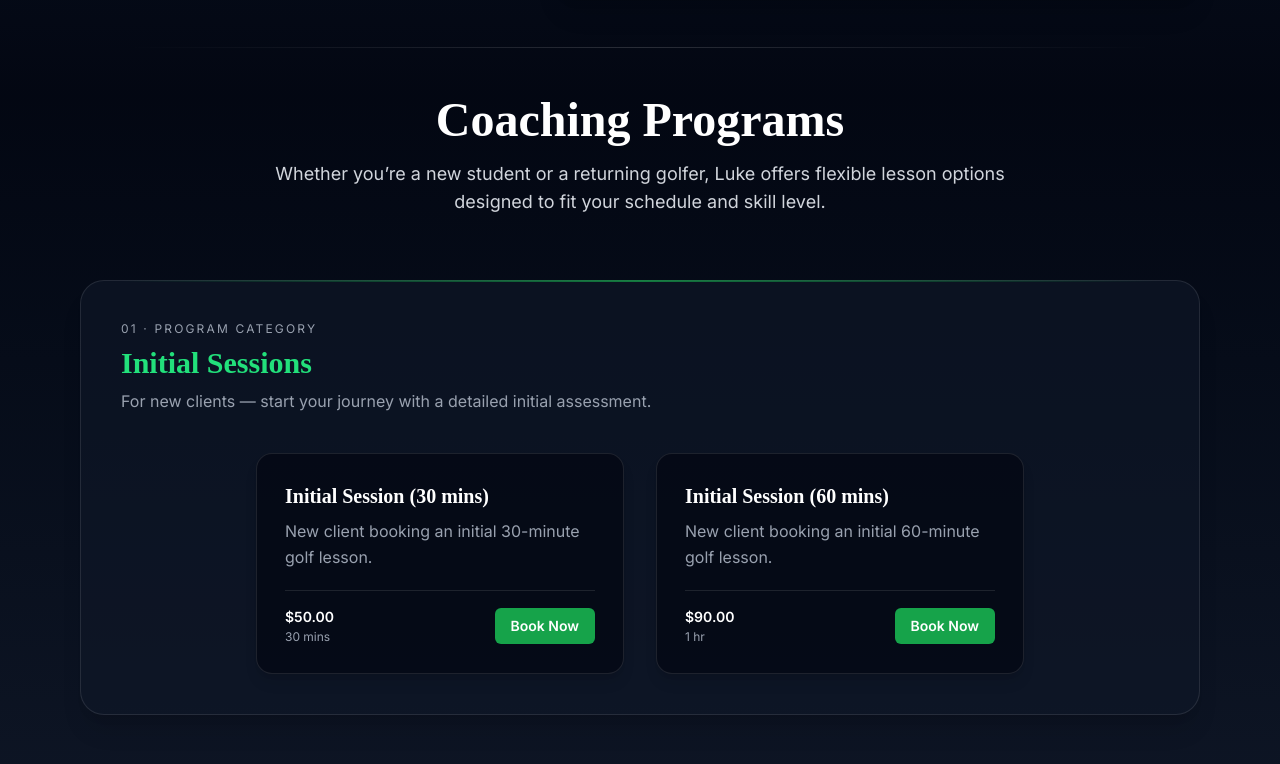
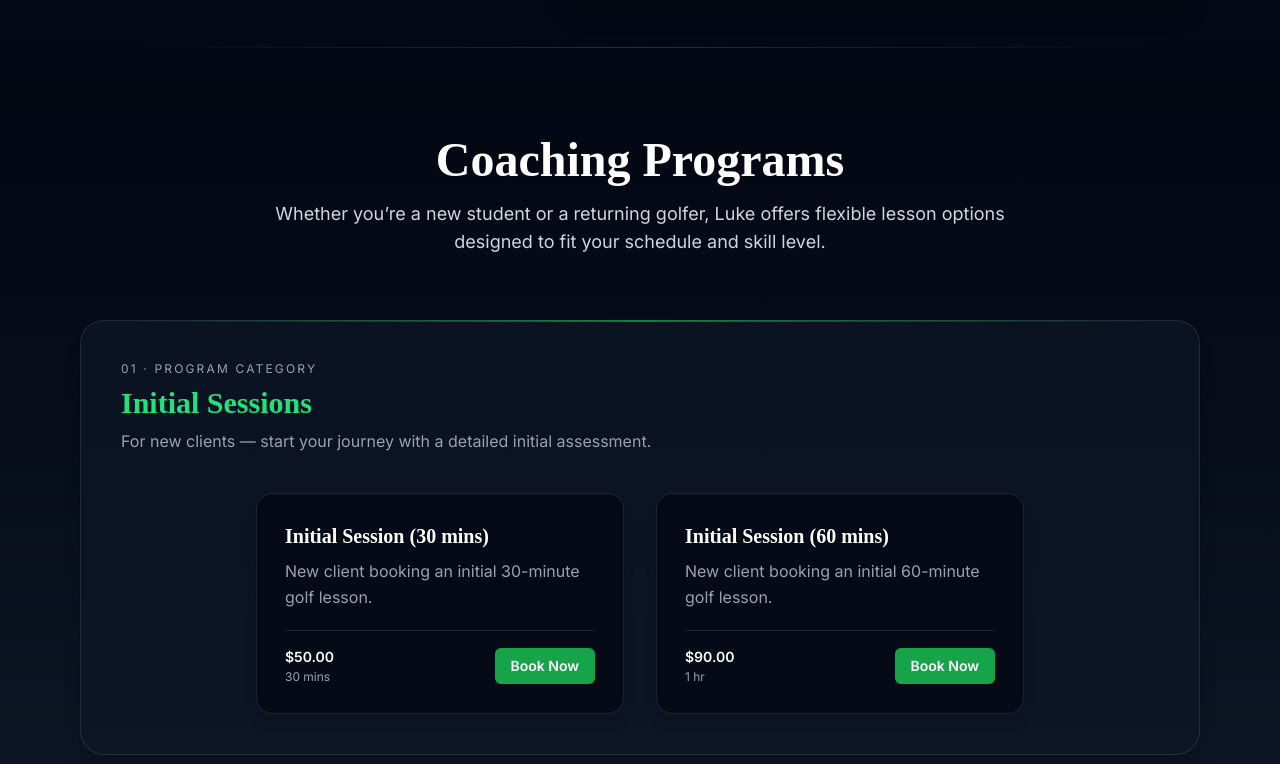
Before and after one commit to mitty009/luke-porrit-golf-website, a React (Vite) app: page / in a window 1280 px wide. Shown: the part 1856-2620 px from the top of the page. Built offline with nearby package versions, Linux system fonts and the light colour scheme.

Commit message:
Styling changes (minor)

```diff
--- a/src/components/Coaching.tsx
+++ b/src/components/Coaching.tsx
@@ -66,7 +66,8 @@ export default function Coaching() {
   return (
     <section
       id="coaching"
-      className="relative bg-gradient-to-b from-gray-950 via-gray-900 to-gray-950 text-gray-100 px-6  md:px-10 lg:px-20"
+
+      className="relative bg-gradient-to-b from-gray-950 via-gray-900 to-gray-950 text-gray-100 pt-10 px-6 md:px-10 lg:px-20"
     >
       {/* Header */}
       <div className="max-w-6xl mx-auto text-center mb-16">
```
